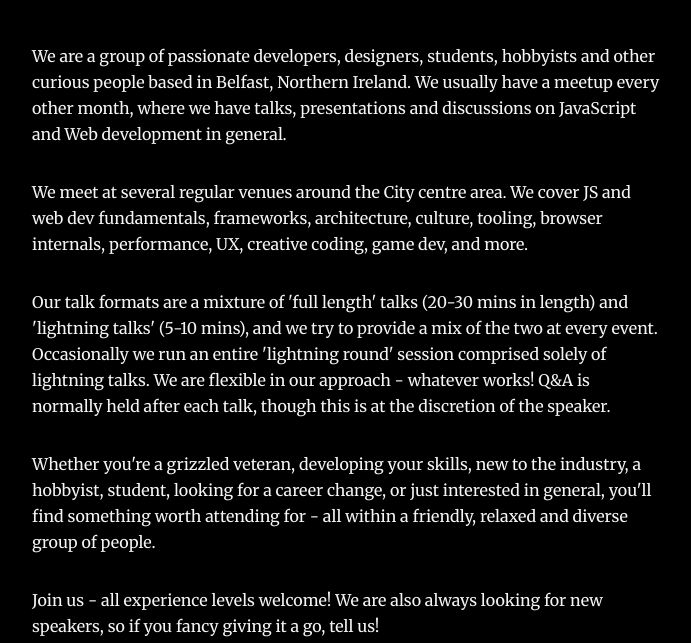
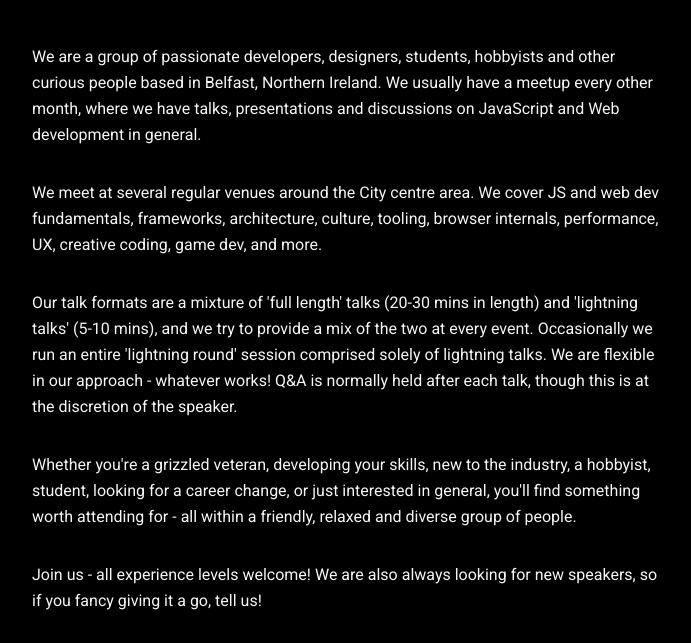
Before and after one commit to chrislaughlin/belfastjs, a Gatsby site: page / in a window 1280 px wide. Shown: the part 155-798 px from the top of the page, without its empty margins (292-983 px from the left). Built offline with nearby package versions, Linux system fonts and the light colour scheme; Gatsby itself is replaced by a stand-in of ours.

Commit message:
setting new font

```diff
--- a/src/style.css
+++ b/src/style.css
@@ -1,4 +1,6 @@
 /* CSS Custom Properties Definitions */
+@import url('https://fonts.googleapis.com/css2?family=Roboto:ital,wght@0,100;0,300;0,400;0,500;0,700;0,900;1,100;1,300;1,400;1,500;1,700;1,900&display=swap');
+
 
 :root {
   --maxWidth-none: "none";
@@ -27,11 +29,8 @@
   --spacing-20: 5rem;
   --spacing-24: 6rem;
   --spacing-32: 8rem;
-  --fontFamily-sans: Montserrat, system-ui, -apple-system, BlinkMacSystemFont,
-    "Segoe UI", Roboto, "Helvetica Neue", Arial, "Noto Sans", sans-serif,
-    "Apple Color Emoji", "Segoe UI Emoji", "Segoe UI Symbol", "Noto Color Emoji";
-  --fontFamily-serif: "Merriweather", "Georgia", Cambria, "Times New Roman",
-    Times, serif;
+  --fontFamily-sans: 'Roboto', sans-serif;;
+  --fontFamily-serif: 'Roboto', sans-serif;;
   --font-body: var(--fontFamily-serif);
   --font-heading: var(--fontFamily-sans);
   --fontWeight-normal: 400;
```
